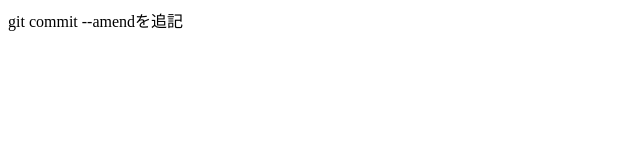
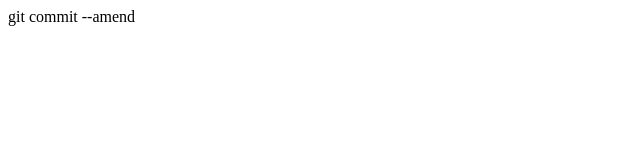
Before and after one commit to hironori0723/git_tutorial, a plain HTML site: page index.html in a window 1280 px wide. Shown: the whole page, without its empty margins (0-640 px from the left). Drawn offline with Linux system fonts and the light colour scheme.

Commit message:
git config

```diff
--- a/index.html
+++ b/index.html
@@ -8,7 +8,7 @@
   <body>
     <div class="tutorial">
       <div class="container">
-        <main>git commit --amendを追記</main>
+        <main>git commit --amend</main>
       </div>
     </div>
   </body>
```
